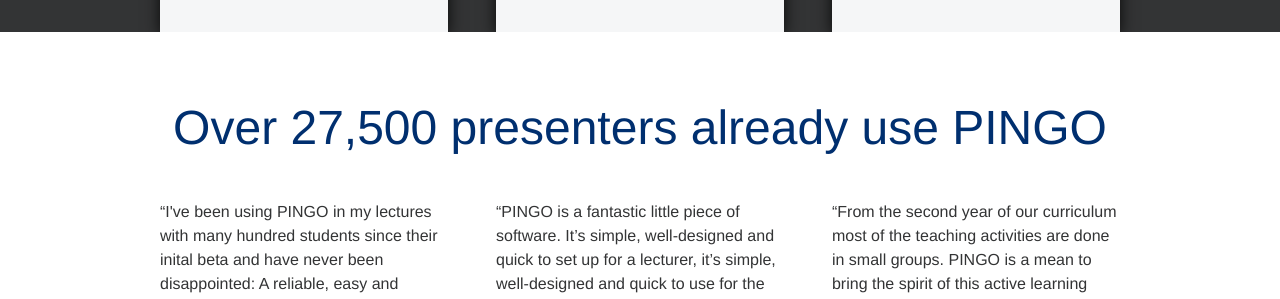
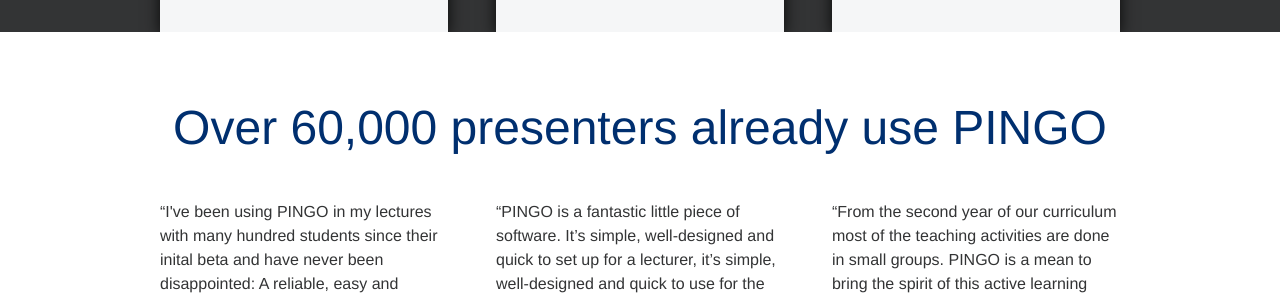
Before and after one commit to PingoUPB/pingoupb.github.io, a Jekyll site: the page built from index.html, in a window 1280 px wide and 900 px high, scrolled down 1609 px. Shown: the part 159-458 px from the top of the window. Built offline with Jekyll 4.4.1, drawn with Linux system fonts in a browser that asks for light colours.

Commit message:
Update testimonials.en.html

```diff
--- a/_includes/container/testimonials.en.html
+++ b/_includes/container/testimonials.en.html
@@ -1,6 +1,6 @@
 <section class="testimonials">
 	<div class="centered">
-		<h1 class="testimonials__title">Over 27,500 presenters already use PINGO</h1>
+		<h1 class="testimonials__title">Over 60,000 presenters already use PINGO</h1>
 		<div class="grid">
 
 			{% for q in site.data.testimonials %}
```
